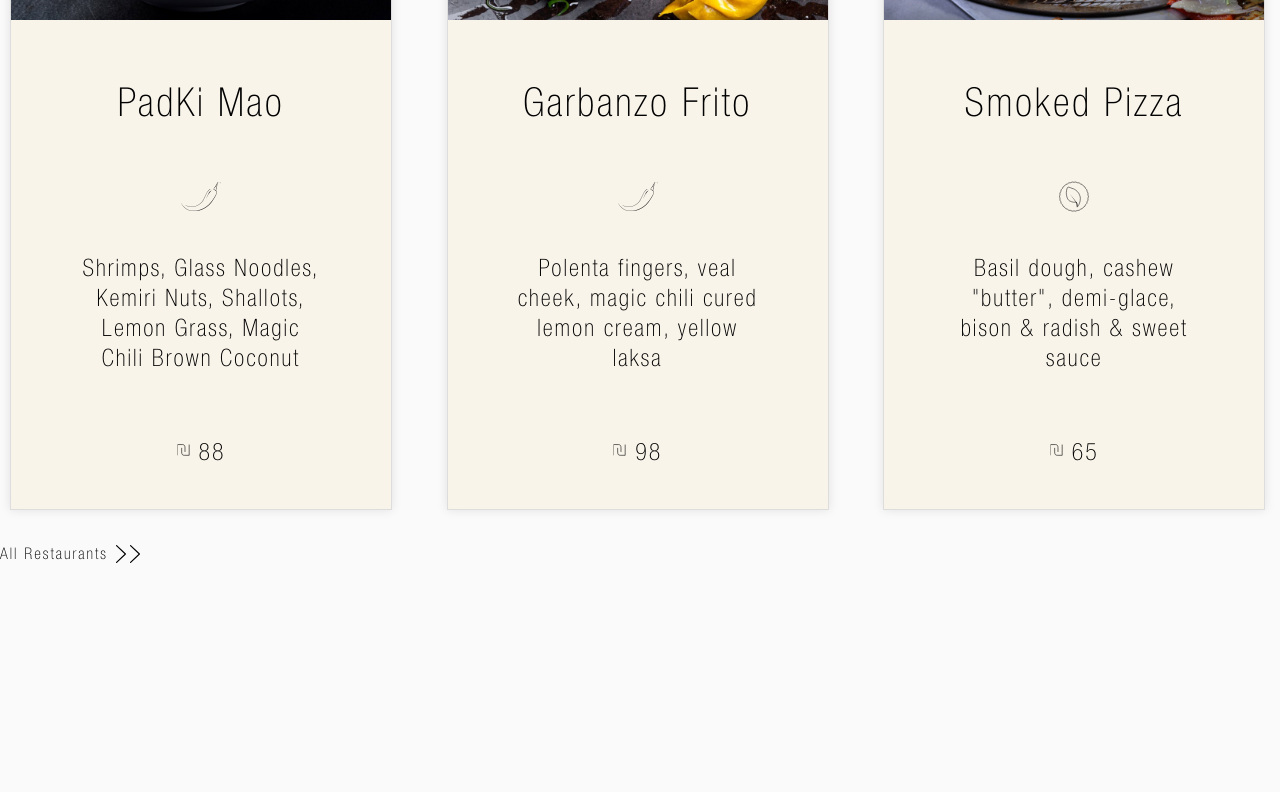
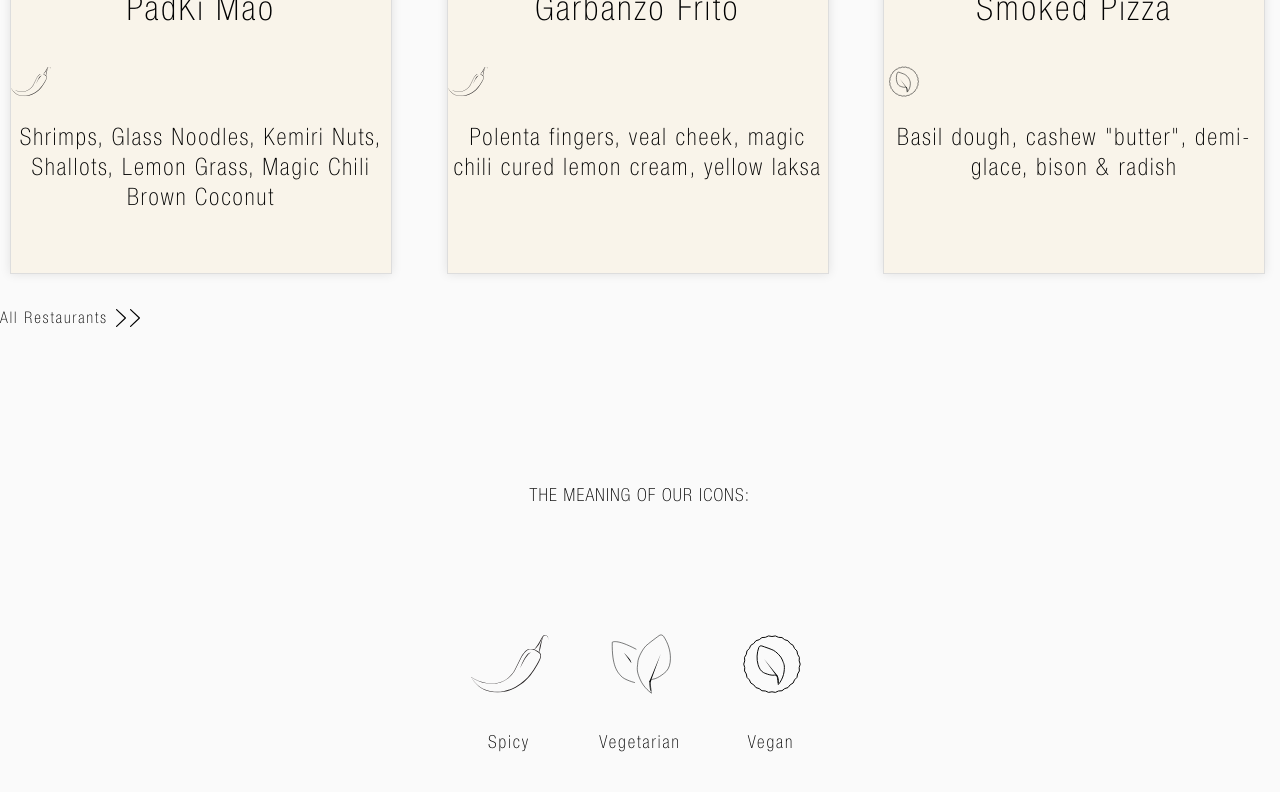
Before and after one commit to shirrotem/Epicure, a React (Create React App) app: page / in a window 1280 px wide. Shown: the part 1800-2592 px from the top of the page. Built offline with nearby package versions, Linux system fonts and the light colour scheme.

Commit message:
pr fixes

```diff
--- a/src/data/MockData.tsx
+++ b/src/data/MockData.tsx
@@ -11,6 +11,10 @@ import kitchenMarketImg from "../assets/images/kitchenMarket.png";
 import mashyaImg from "../assets/images/mashyaImg.png";
 import Data from "./types/data";
 import chefYossiImg from "../assets/images/chefYossi.png";
+import { Icon } from "./types/icon";
+import iconSpicy from '../assets/icons/spicy.svg';
+import iconVegitarian from '../assets/icons/vegitarian.svg';
+import iconVegan from '../assets/icons/vegan.svg';
 
 const data: Data = {
     restaurants: [
@@ -53,7 +57,7 @@ const data: Data = {
             img:smokedPizzaImg,
             name: 'Smoked Pizza',
             icon:veganIcon,
-            ingredients: 'Basil dough, cashew "butter", demi-glace, bison & radish & sweet sauce',
+            ingredients: 'Basil dough, cashew "butter", demi-glace, bison & radish',
             price: 65
         }
     ],
@@ -81,3 +85,9 @@ const data: Data = {
 };
 
 export default data;
+
+export const iconsArray: Icon[] = [
+    { name: 'Spicy', icon: iconSpicy },
+    { name: 'Vegetarian', icon: iconVegitarian },
+    { name: 'Vegan', icon: iconVegan },
+  ];
--- a/src/data/types/cardProps.ts
+++ b/src/data/types/cardProps.ts
@@ -5,6 +5,7 @@ interface CardProps{
     rating?: number;
     icon?: string;
     price?: string;
+    type: string;
 
 }
 export default CardProps;
--- /dev/null
+++ b/src/data/types/icon.ts
@@ -0,0 +1,8 @@
+export interface Icon{
+    name: string;
+    icon: string;
+}
+
+export interface IconMeaningProps{
+    icons: Icon[];
+}
--- a/src/pages/home-page/components/Carousel/Carousel.tsx
+++ b/src/pages/home-page/components/Carousel/Carousel.tsx
@@ -32,6 +32,7 @@ const Carousel: FC<CarouselProps> = ({ type, typeName }) => {
               rating={element.rating}
               icon={element.icon}
               price={element.price}
+              type= {typeName}
               />
               </SwiperSlide>
             );
--- a/src/pages/home-page/components/ChefOfTheWeek/ChefOfTheWeek.scss
+++ b/src/pages/home-page/components/ChefOfTheWeek/ChefOfTheWeek.scss
@@ -14,11 +14,6 @@
       position: relative;
       display: inline-block;
 
-      .imgChef {
-        width: 360px;
-        height: 338px;
-        flex-shrink: 0;
-      }
 
       .overlay {
         position: absolute;
--- a/src/pages/home-page/components/HomePage/HomePage.tsx
+++ b/src/pages/home-page/components/HomePage/HomePage.tsx
@@ -6,6 +6,7 @@ import data from "../../../../data/MockData";
 import './HomePage.scss';
 import ChefOfTheWeek from "../ChefOfTheWeek/ChefOfTheWeek";
 import IconMeaning from "../IconMeaning/IconMeaning";
+import { iconsArray } from "../../../../data/MockData";
 
 
 
@@ -18,7 +19,7 @@ const HomePage = () => {
         <Carousel type={data.restaurants} typeName="restaurants"/>
         <p className="titleSwiper">SIGNATURE DISH OF:</p>
         <Carousel type={data.dishes} typeName="dishes"/>
-        <IconMeaning/>
+        <IconMeaning icons={iconsArray}/>
         <ChefOfTheWeek chef={data.chefOfTheWeek}/>
         <AboutUs />
         </>
--- a/src/pages/home-page/components/IconMeaning/IconMeaning.scss
+++ b/src/pages/home-page/components/IconMeaning/IconMeaning.scss
@@ -58,6 +58,7 @@
         flex-direction: row;
         justify-content: space-around;
         align-items: center;
+        height: 265px;
 
         .iconSpicy {
           order: 1;
--- a/src/pages/home-page/components/IconMeaning/IconMeaning.tsx
+++ b/src/pages/home-page/components/IconMeaning/IconMeaning.tsx
@@ -1,26 +1,18 @@
 import React from 'react';
 import './IconMeaning.scss';
-import iconSpicy from '../../../../assets/icons/spicy.svg';
-import iconVegitarian from '../../../../assets/icons/vegitarian.svg';
-import iconVegan from '../../../../assets/icons/vegan.svg';
+import { IconMeaningProps } from '../../../../data/types/icon';
 
-const IconMeaning = () => {
+const IconMeaning: React.FC<IconMeaningProps> = ({icons}) => {
   return (
     <div className='iconsMeaningContainer'>
       <p className='iconsTitle'>the meaning of our icons:</p>
       <div className='iconsContainer'>
-        <div className='iconContainer'>
-          <img className='iconSpicy' src={iconSpicy} alt='icon Spicy' />
-          <label>Spicy</label>
-        </div>
-        <div className='iconContainer'>
-          <img className='icon' src={iconVegitarian} alt='icon Vegitarian' />
-          <label>Vegitarian</label>
-        </div>
-        <div className='iconContainer'>
-          <img className='icon' src={iconVegan} alt='icon Vegan' />
-          <label>Vegan</label>
-        </div>
+        {icons.map((icon, index) => (
+          <div className='iconContainer' key={index}>
+            <img className='icon' src={icon.icon} alt={`icon ${icon.name}`} />
+            <label>{icon.name}</label>
+          </div>
+        ))}
       </div>
     </div>
   );
--- a/src/shared/components/Card/Card.scss
+++ b/src/shared/components/Card/Card.scss
@@ -3,9 +3,22 @@
     overflow: hidden;
     margin: 10px;
     box-shadow: 0 0 10px rgba(0, 0, 0, 0.1);
-    width: 245px;
-    height: fit-content;
     background-color: #F9F4EA;
+
+    &.restaurant-card {
+      width: 245px;
+      height: 232.8px;
+    }
+
+    &.dish-card {
+      width: 245px;
+      height: 388px;
+    }
+
+    &.chef-card {
+      width: 245px;
+      height: 233.34px;
+    }
 
     img {
         width: 245px;
@@ -13,12 +26,6 @@
     }
 
     .card-content {
-      display: flex;
-      width: 245px;
-      padding: 16px;
-      flex-direction: column;
-      align-items: flex-start;
-      gap: 16px;
       text-align: left;
 
       .icon-dish{
@@ -37,7 +44,6 @@
 
       .card-title {
         font-size: 18px;
-        font-style: normal;
         font-weight: 400;
         line-height: normal;
         letter-spacing: 2.67px;
@@ -45,10 +51,12 @@
 
       .card-subtitle {
         font-size: 16px;
-        font-style: normal;
         font-weight: 200;
-        line-height: 20px; /* 125% */
+        line-height: 20px;
         letter-spacing: 1.97px;
+        width: 209px;
+        height: 100px;
+
       }
 
 
@@ -57,40 +65,35 @@
         justify-content: center;
         align-items: center;
         gap: 8px;
+        height: 19px;
+        width: 20px;
 
 
         .card-price{
-            color: #000;
-            text-align: center;
-            font-size: 24px;
-            font-weight: 200;
-            letter-spacing: 1.97px;
+          font-size: 16px;
+          font-weight: 400;
+          line-height: 19px;
+          letter-spacing: 1.97px;
         }
       }
     }
 
     @media (min-width: 901px) {
       display: flex;
-      padding: 24px 0px 8px 0px;
       flex-direction: column;
       align-items: center;
-      gap: 8px;
-      width: 380px;
-
-      img {
-        width: 380px;
-        height: 236px;
-      }
 
       .card-content {
-        padding: 10px;
         align-items: center;
+        padding: 24px 0px 8px 0px;
+        gap: 8px;
+        flex: 1 0 0;
+        align-self: stretch;
 
         .icon-dish{
           display: flex;
           width: 40px;
           height: 31px;
-          padding: 0px 0.243px 1.32px 0px;
           justify-content: center;
           align-items: center;
         }
@@ -107,8 +110,7 @@
 
         .card-title {
           text-align: center;
-          font-size: 40px;
-          font-style: normal;
+          font-size: 35px;
           font-weight: 400;
           line-height: 47px;
           letter-spacing: 2.67px;
@@ -117,10 +119,11 @@
         .card-subtitle {
           text-align: center;
           font-size: 24px;
-          font-style: normal;
           font-weight: 200;
           line-height: 30px;
           letter-spacing: 1.97px;
+          width: 380px;
+          height: 654px;
         }
 
 
@@ -129,6 +132,8 @@
           justify-content: center;
           align-items: center;
           gap: 8px;
+          height: 30px;
+          width: 29px;
 
 
           .card-price{
@@ -140,5 +145,33 @@
           }
         }
     }
+
+    &.restaurant-card {
+      width: 380px;
+      height: 405px;
+      img {
+        width: 380px;
+        height: 236px;
+      }
+    }
+
+    &.dish-card {
+      width: 380px;
+      height: 654px;
+      img {
+        width: 380px;
+        height: 654px;
+      }
+    }
+
+    &.chef-card {
+      width: 231px;
+      height: 357px;
+      img {
+        width: 231px;
+        height: 357px;
+      }
+    }
+
   }
 }
--- a/src/shared/components/Card/Card.tsx
+++ b/src/shared/components/Card/Card.tsx
@@ -9,11 +9,14 @@ import CardProps from "../../../data/types/cardProps";
 
 
 
-const Card: FC<CardProps> = ({ title, img, subtitle, rating, icon, price }) => {
+const Card: FC<CardProps> = ({ title, img, subtitle, rating, icon, price, type }) => {
     const isMobile = useMobileCheck();
+    const isRestaurant = type === 'restaurants';
+    const isDish = type === 'dishes';
+    const isChef = type === 'chefRestaurants';
 
     return (
-      <div className="card">
+      <div className={`card ${isRestaurant ? 'restaurant-card' : isDish ? 'dish-card' : isChef ? 'chef-card' : ''}`}>
         <img src={img} alt={title} />
         <div className="card-content">
           <p className="card-title">{title}</p>
--- a/src/shared/components/Header/Header.scss
+++ b/src/shared/components/Header/Header.scss
@@ -4,6 +4,7 @@
   align-items: center;
   background-color: #fff;
   padding: 5px;
+  height: 46px;
 
   .navbar-images {
     img {
@@ -31,4 +32,9 @@
       font-weight: normal;
     }
   }
+  @media (min-width: 901px){
+    padding: 14px;
+    gap: 14px;
+
+  }
 }
```
